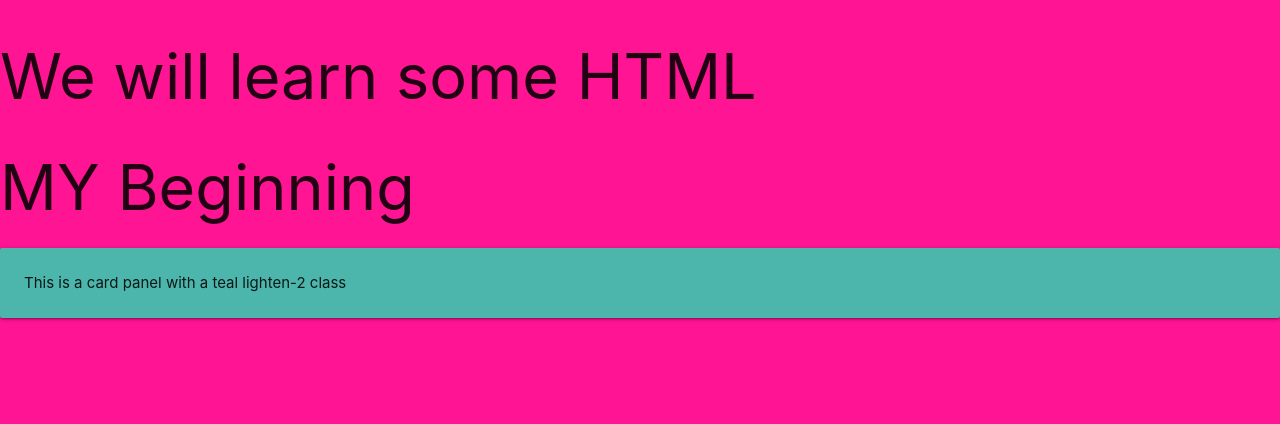
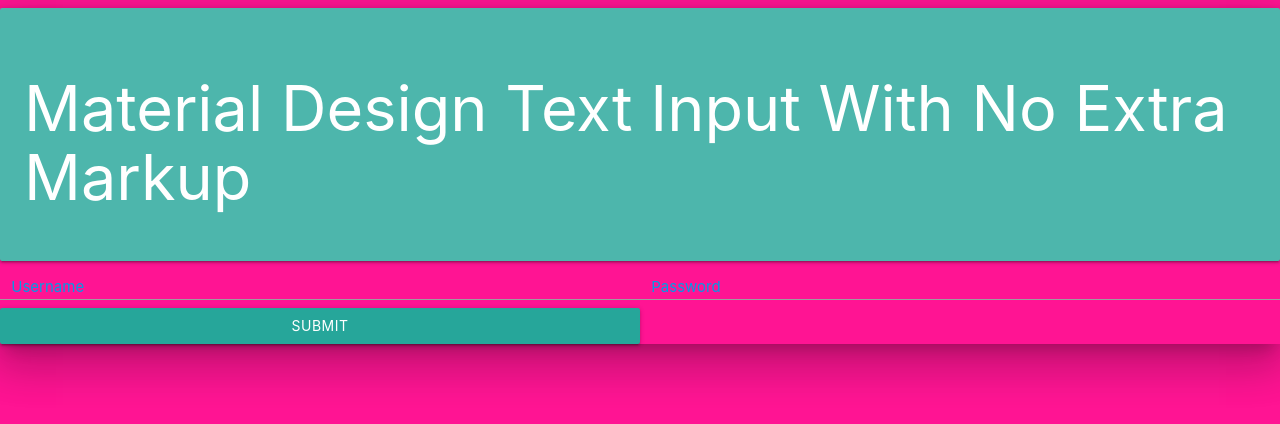
Before and after one commit to pietrzykkevin/html-css-startpoint, a website: page index.html in a window 1280 px wide. Drawn offline with nearby package versions, Linux system fonts and the light colour scheme.

Commit message:
add all form attributes

```diff
--- a/index.html
+++ b/index.html
@@ -7,8 +7,19 @@
     <link type="text/css" rel="stylesheet" href="../node_modules/materialize-css/dist/css/materialize.min.css"  media="screen,projection"/>
 </head>
 <body>
-<h1>We will learn some HTML</h1>
+<!--<h1>We will learn some HTML</h1>
 <h1>MY Beginning</h1>
  <div class="card-panel teal lighten-2">This is a card panel with a teal lighten-2 class</div>
+-->
+ <div  class="z-depth-5">
+  <div class="card-panel teal lighten-2 white-text">
+   <h1>Material Design Text Input With No Extra Markup</h1>
+  </div>
+  <div class="row">
+    <a class="col s6 chips chips-placeholder">Username</a>
+    <a class="col s6 chips chips-placeholder">Password</a>
+    <a class="col s6 waves-effect waves-light btn ">Submit</a>
+  </div>
+ </div>
 </body>
 </html>
```
